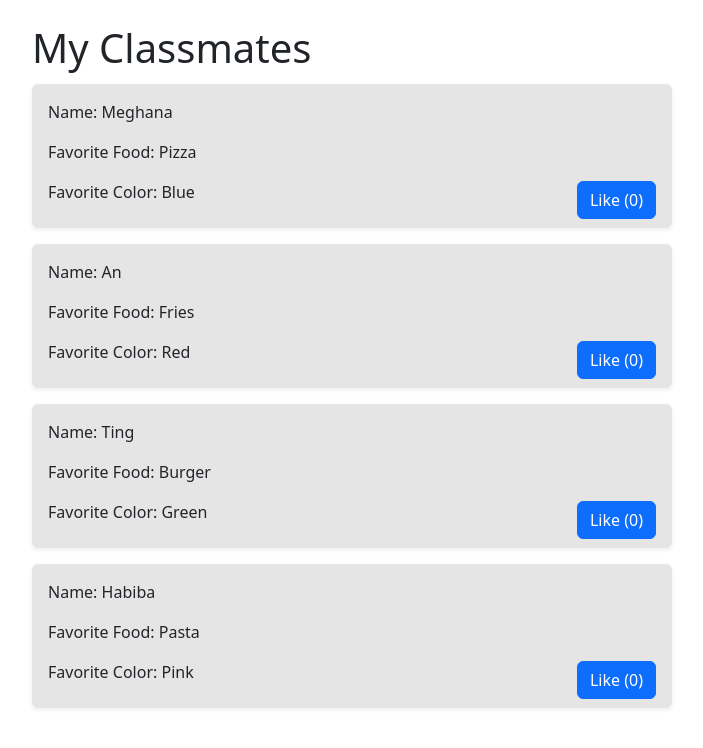
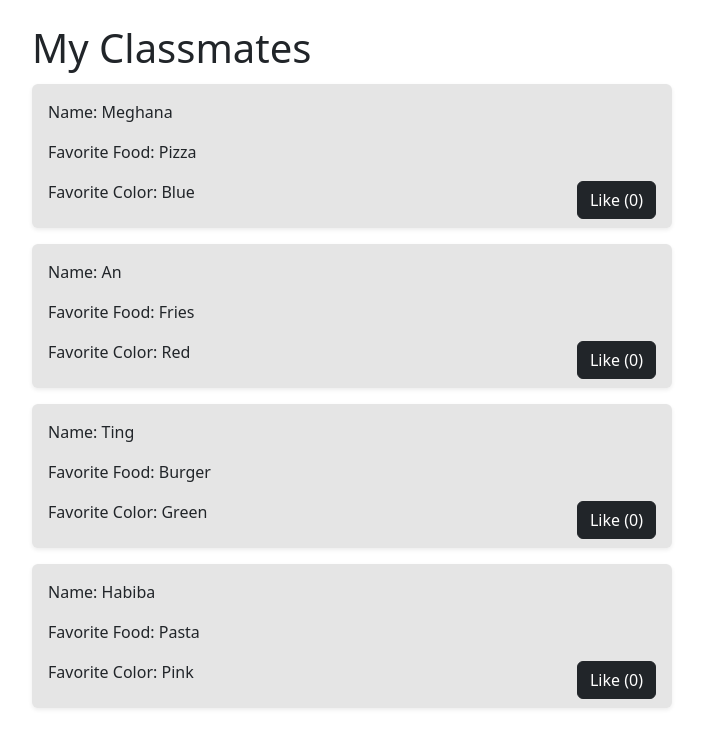
Before and after one commit to ishratmohima/my_classmates, a React (Create React App) app: page / in a window 1280 px wide. Shown: the top 748 px of the page, without its empty margins (50-753 px from the left). Built offline with nearby package versions, Linux system fonts and the light colour scheme.

Commit message:
Added 4th Bootstrap class to remove Boarder

```diff
--- a/src/components/PersonCard.js
+++ b/src/components/PersonCard.js
@@ -14,7 +14,7 @@ const PersonCard = ({ person }) => {
         <Card.Text>Favorite Food: {person.favoriteFood}</Card.Text>
         <div className="d-flex justify-content-between align-items-center">
           <Card.Text>Favorite Color: {person.favoriteColor}</Card.Text>
-          <Button onClick={() => setLikes(likes + 1)} variant="primary">
+          <Button onClick={() => setLikes(likes + 1)} variant="dark">
             Like ({likes})
           </Button>
         </div>
```
